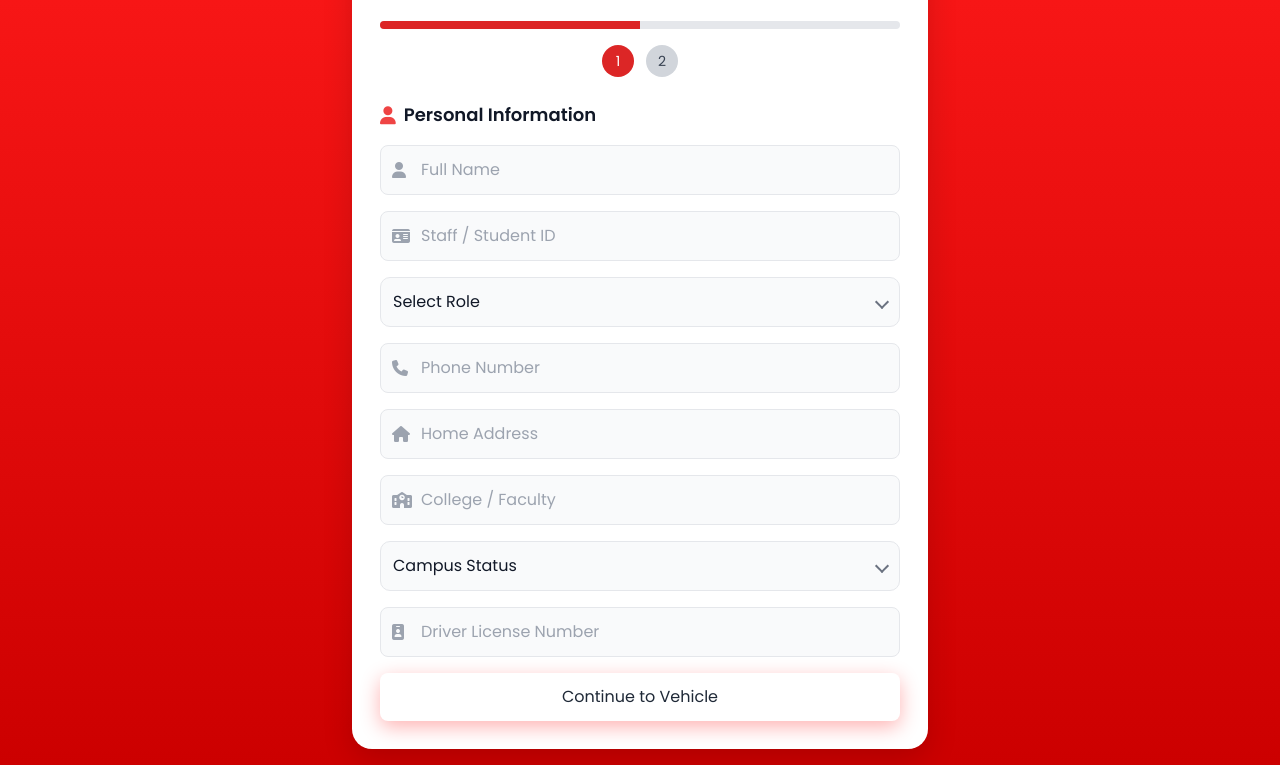
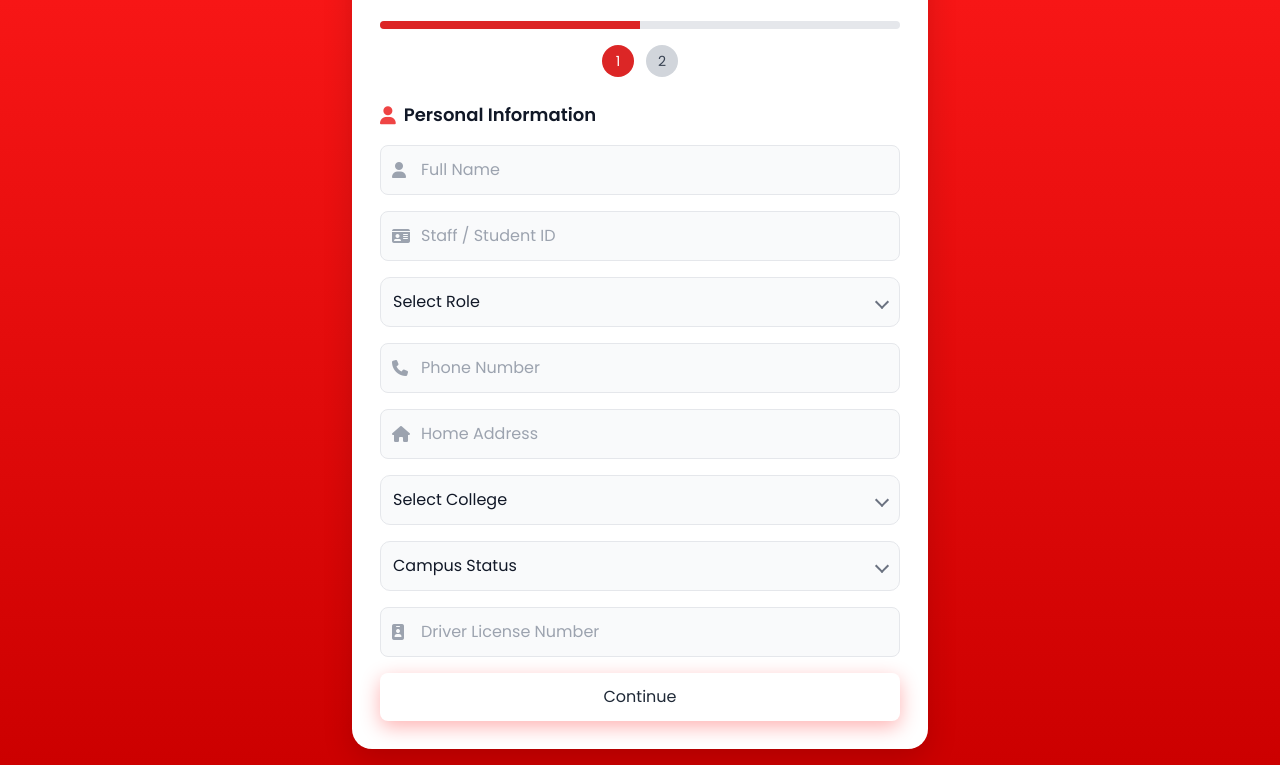
Before and after one commit to Tiagojb10/moventra-system, a website: page index.html in a window 1280 px wide. Shown: the part 139-904 px from the top of the page. Drawn offline with nearby package versions, Linux system fonts and the light colour scheme.

Commit message:
Update index.html

```diff
--- a/index.html
+++ b/index.html
@@ -114,11 +114,21 @@
       </div>
 
       <!-- COLLEGE -->
-      <div class="relative">
-        <i class="fas fa-school absolute left-3 top-1/2 -translate-y-1/2 text-gray-400"></i>
-        <input id="college" type="text" placeholder="College / Faculty"
-          class="w-full rounded-lg p-3 pl-10 text-base">
-      </div>
+     <!-- COLLEGE -->
+<div class="dropdown" id="collegeDropdown">
+  <div class="dropdown-selected">
+    <span>Select College</span>
+    <i class="arrow"></i>
+  </div>
+
+  <div class="dropdown-options">
+    <div data-value="CEAS">CEAS</div>
+    <div data-value="CHANS">CHANS</div>
+    <div data-value="CBMS">CBMS</div>
+  </div>
+</div>
+
+<input type="hidden" id="college">
 
       <!-- CAMPUS -->
       <div class="dropdown" id="campusDropdown">
@@ -141,7 +151,7 @@
       </div>
 
       <button type="button" id="nextStage" class="w-full py-3 text-base rounded-lg">
-        Continue to Vehicle
+        Continue
       </button>
     </div>
 
```
